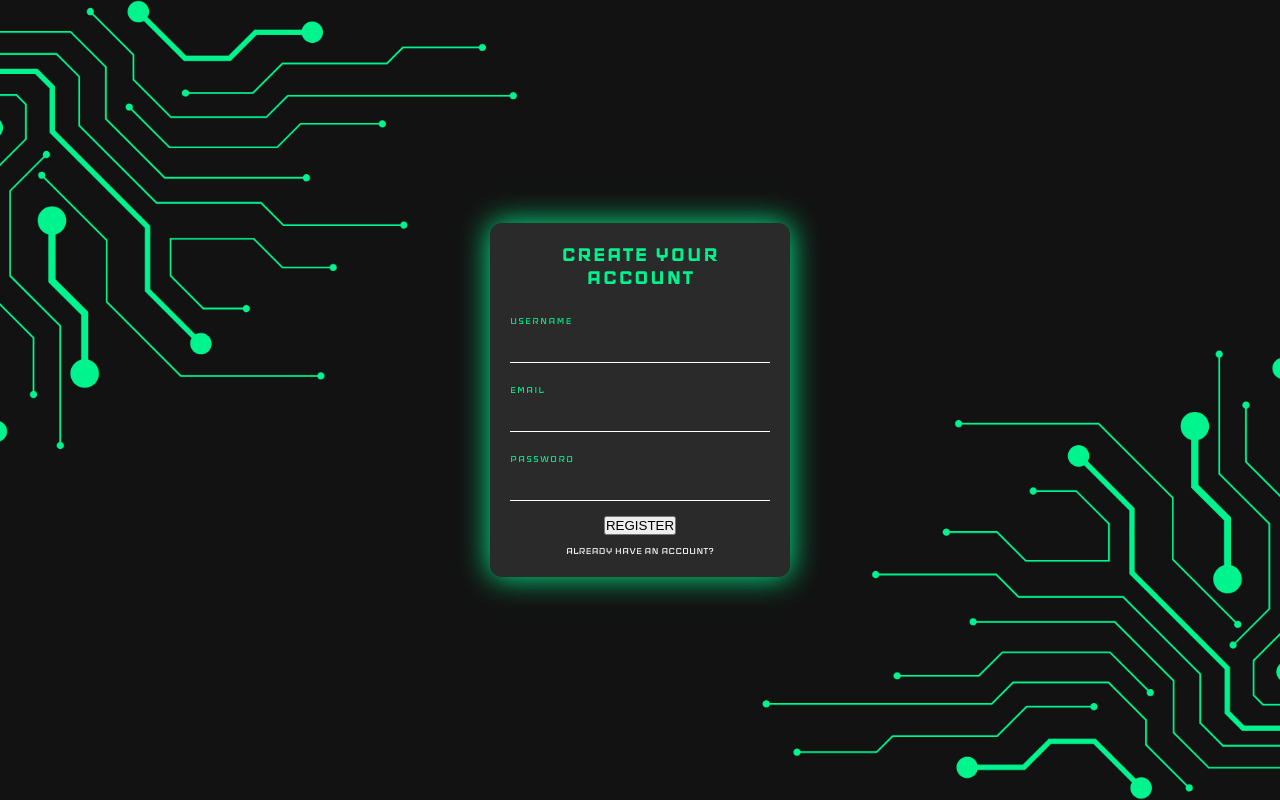
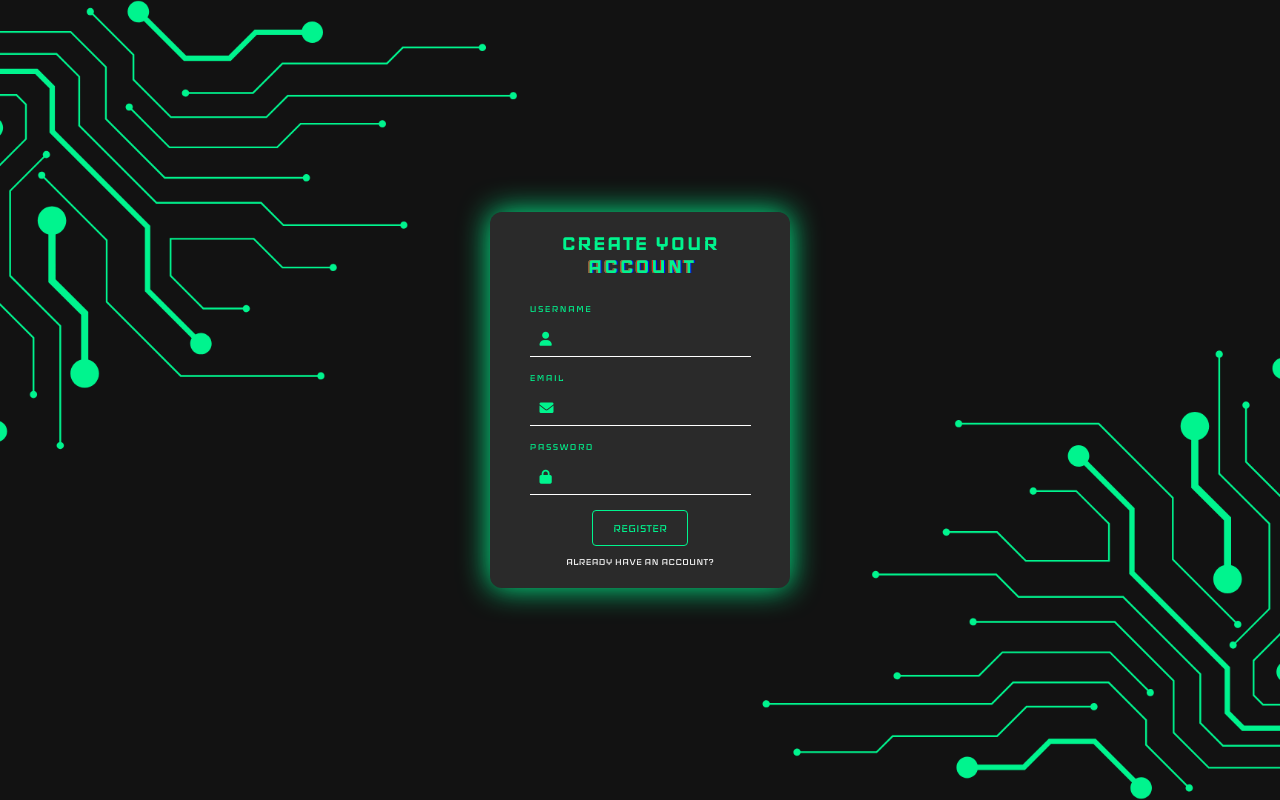
Before and after one commit to aemckenna/secure-messaging-app, a Flask app: page /register/ in a window 1280 px wide. Run offline with Flask 3, Linux system fonts and the light colour scheme.

Commit message:
adding some animation to the login screen

```diff
--- a/main.py
+++ b/main.py
@@ -23,7 +23,7 @@ def close_connection(exception):
         db.close()
 
 # Login route
-@app.route('/', methods=['GET', 'POST'])
+@app.route('/login/', methods=['GET', 'POST'])
 def login():
     msg = ''
     if request.method == 'POST' and 'username' in request.form and 'password' in request.form:
--- a/static/style.css
+++ b/static/style.css
@@ -5,7 +5,6 @@
     font-style: normal;
 }
 
-/* General reset */
 * {
     margin: 0;
     padding: 0;
@@ -23,7 +22,7 @@ body, html {
     overflow: hidden;
 }
 
-/* Background gradient */
+/* Background */
 .background {
     width: 100vw;
     height: 100vh;
@@ -34,8 +33,19 @@ body, html {
     background-size: cover;
 }
 
+/* Fade in animation for the login card */
+@keyframes fadeIn {
+    from {
+        opacity: 0;
+        transform: translateY(-20px);
+    }
+    to {
+        opacity: 1;
+        transform: translateY(0);
+    }
+}
 
-/* Login card styling */
+/* Login and register card styling */
 .login-card {
     width: 300px;
     padding: 20px;
@@ -45,15 +55,12 @@ body, html {
     flex-direction: column;
     align-items: center;
     text-align: center;
-    box-shadow: 0px 0px 30px #00F48E; /* Subtle shadow for depth */
+    box-shadow: 0px 0px 30px #00F48E;
+    animation: fadeIn 0.5s ease-in-out; /* Fade-in animation */
 }
 
 .login-card h2 {
     margin-bottom: 20px;
-    font-size: 24px;
-    font-weight: 600;
-    letter-spacing: 2px;
-    color: #00F48E;
 }
 
 .login-card label {
@@ -63,21 +70,54 @@ body, html {
     display: block;
     text-align: left;
     width: 100%;
-    transform: translateY(50%);
     color: #00F48E;
 }
 
-.login-card input {
+/* Input container with icon */
+.input-container {
+    position: relative;
     width: 100%;
-    padding: 10px;
     margin-bottom: 15px;
+}
+
+.input-container i {
+    position: absolute;
+    left: 10px;
+    top: 50%;
+    transform: translateY(-50%);
+    color: #00F48E;
     font-size: 14px;
-    color: white;
+}
+
+/* Other input styling */
+.input-container input {
+    width: 100%;
+    padding: 10px 10px 10px 30px;
+    font-size: 14px;
+    color: #00F48E;
     background: transparent;
     border: none;
     border-bottom: 1px solid white;
     outline: none;
-    text-align: left;
+    transition: transform 0.2s;
+}
+
+/* Remove autofill background color in Chrome */
+.input-container input:-webkit-autofill,
+.input-container input:-webkit-autofill:hover,
+.input-container input:-webkit-autofill:focus {
+    -webkit-text-fill-color: #00F48E;
+    transition: background-color 5000s ease-in-out 0s;
+}
+
+/* General styling to prevent autofill color changes */
+.input-container input {
+    background-color: transparent;
+    color-scheme: dark;
+}
+
+.input-container input:focus {
+    transform: scale(1.02); /* Focus scaling effect */
 }
 
 /* Support link styling */
@@ -88,22 +128,95 @@ body, html {
     margin-top: 10px;
     display: inline-block;
     text-align: center;
-    transition: color 0.3s; /* Smooth transition for hover effect */
+    transition: color 0.3s;
 }
 
 .support-link:hover {
     text-decoration: underline;
-    color: #00F48E; /* Light color change on hover */
+    color: #00F48E;
 }
 
-/* Footer text (BOUND) */
-.footer-text {
+/* Button styling */
+button {
+    padding: 10px 20px;
+    font-size: 14px;
+    font-family: 'Iceland', sans-serif;
+    color: #00F48E;
+    background: transparent;
+    border: 1px solid #00F48E;
+    border-radius: 4px;
+    cursor: pointer;
+    transition: background-color 0.3s, transform 0.2s;
+}
+
+button:hover {
+    background-color: #00F48E;
+    color: black;
+    transform: scale(1.05); /* Button scaling effect */
+}
+
+/* Error message styling */
+.error {
+    color: #FF4B4B;
+    font-size: 12px;
+    margin-top: 10px;
+    text-align: center;
+}
+
+/* Glitch effect for header */
+.glitch {
+    position: relative;
+    color: #00F48E;
+    font-size: 24px;
+    font-weight: 600;
+    letter-spacing: 2px;
+    display: inline-block;
+    overflow: hidden;
+}
+
+.glitch::before,
+.glitch::after {
+    content: attr(data-text);
     position: absolute;
-    bottom: 20px;
-    right: 20px;
-    font-size: 24px;
-    font-weight: bold;
-    letter-spacing: 2px;
-    text-align: right; /* Center the text horizontally */
-    white-space: nowrap; /* Prevent text from wrapping into multiple lines */
+    left: 0;
+    top: 0;
+    width: 100%;
+    height: 100%;
+    color: #00F48E;
+    overflow: hidden;
+    clip: rect(0, 0, 0, 0);
+    animation: glitch-anim 2s infinite linear alternate-reverse;
 }
+
+.glitch::after {
+    left: 1px; /* Adjust horizontal position */
+    text-shadow: -1px 0 red, 1px 0 blue;
+    clip: rect(0, 900px, 0, 0); /* Adjust clip to control glitch visibility */
+}
+
+@keyframes glitch-anim {
+    0% {
+        clip: rect(42px, 9999px, 30px, 0);
+        transform: skew(0.51deg);
+    }
+    20% {
+        clip: rect(30px, 9999px, 70px, 0);
+        transform: skew(0.3deg);
+    }
+    40% {
+        clip: rect(20px, 9999px, 50px, 0);
+        transform: skew(0.2deg);
+    }
+    60% {
+        clip: rect(60px, 9999px, 30px, 0);
+        transform: skew(0.4deg);
+    }
+    80% {
+        clip: rect(10px, 9999px, 20px, 0);
+        transform: skew(0.5deg);
+    }
+    100% {
+        clip: rect(50px, 9999px, 60px, 0);
+        transform: skew(0.3deg);
+    }
+}
--- a/templates/register.html
+++ b/templates/register.html
@@ -4,21 +4,31 @@
     <meta charset="UTF-8">
     <meta name="viewport" content="width=device-width, initial-scale=1.0">
     <title>Register</title>
+    <link rel="stylesheet" href="https://cdnjs.cloudflare.com/ajax/libs/font-awesome/6.0.0-beta3/css/all.min.css">
     <link rel="stylesheet" href="{{ url_for('static', filename='style.css') }}">
 </head>
 <body>
     <div class="background">
         <div class="login-card">
-            <h2>CREATE YOUR ACCOUNT</h2>
-            <form action="/register/" method="POST">
+            <h2><span class="glitch" data-text="CREATE YOUR ACCOUNT">CREATE YOUR ACCOUNT</span></h2>            <form action="/" method="post">
+                <form action="/register/" method="POST">
                 <label for="username">USERNAME</label>
-                <input type="text" id="username" name="username" required>
+                <div class="input-container">
+                    <i class="fas fa-user"></i>
+                    <input type="text" id="username" name="username" required>
+                </div>
 
                 <label for="email">EMAIL</label>
-                <input type="email" id="email" name="email" required>
+                <div class="input-container">
+                    <i class="fas fa-envelope"></i>
+                    <input type="email" id="email" name="email" required>
+                </div>
 
                 <label for="password">PASSWORD</label>
-                <input type="password" id="password" name="password" required>
+                <div class="input-container">
+                    <i class="fas fa-lock"></i>
+                    <input type="password" id="password" name="password" required>
+                </div>
 
                 <button type="submit">REGISTER</button>
                 {% if msg %}
@@ -28,7 +38,6 @@
 
             <a href="{{ url_for('login') }}" class="support-link">ALREADY HAVE AN ACCOUNT?</a>
         </div>
-
     </div>
 </body>
 </html>
```
Also changed, not shown: templates/index.html (+11 -6 lines), secure_messaging.db.
